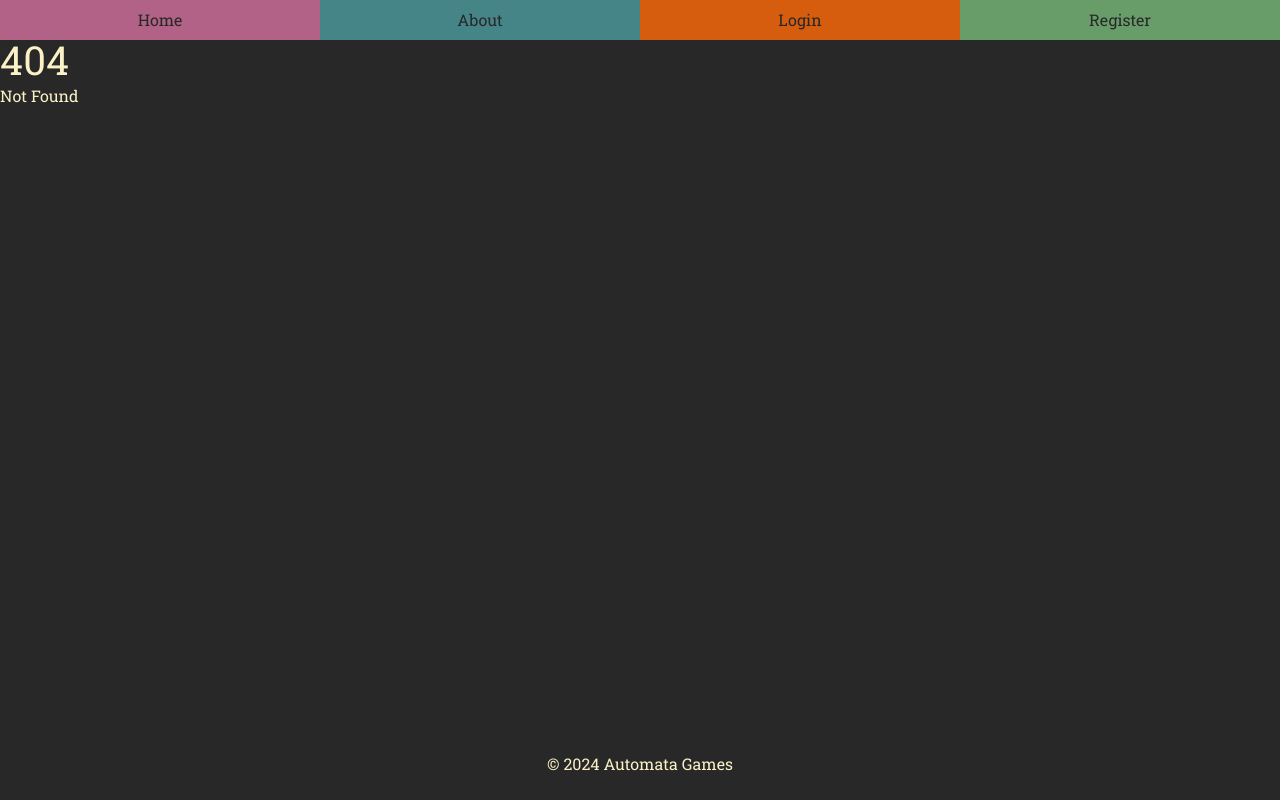
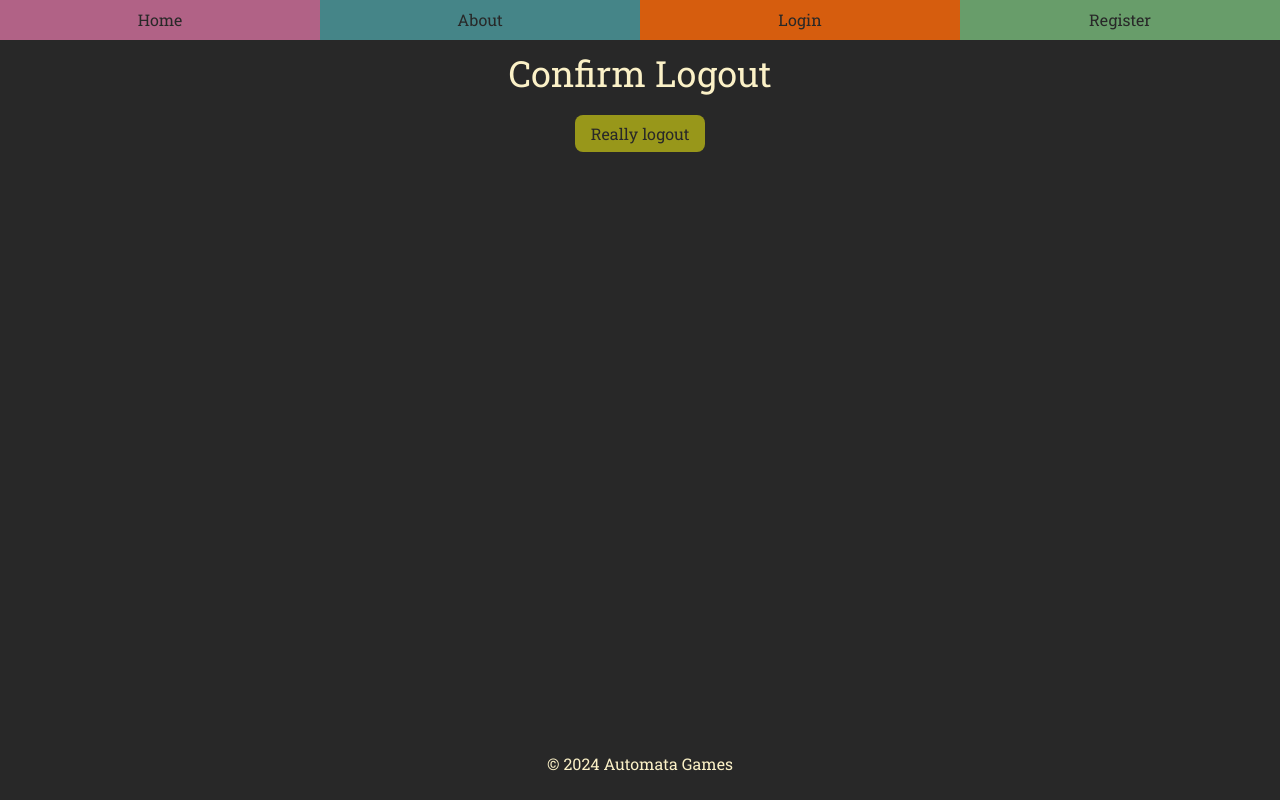
Before and after one commit to kyle-rader/rust-web-app, a SvelteKit app in the folder client/: page /logout in a window 1280 px wide. Before the commit this address had no page. Built offline with nearby package versions, Linux system fonts and the light colour scheme.

Commit message:
update user store to check for expired token on creation.

```diff
--- a/client/package.json
+++ b/client/package.json
@@ -36,5 +36,8 @@
     "vite": "^5.0.3",
     "vitest": "^1.2.0"
   },
-  "type": "module"
+  "type": "module",
+  "dependencies": {
+    "webrtc-adapter": "^9.0.1"
+  }
 }
--- a/client/src/css/app.css
+++ b/client/src/css/app.css
@@ -88,6 +88,18 @@ input {
 	}
 }
 
+.button.flat {
+	border: none;
+}
+
+.button.rounded {
+	border-radius: 0.5rem;
+}
+
+.button.padded {
+	padding: 0.5rem 1rem;
+}
+
 /* Phones */
 @media screen and (max-width: 600px) {
 	h1 {
--- a/client/src/lib/components/RequiresAuth.svelte
+++ b/client/src/lib/components/RequiresAuth.svelte
@@ -5,6 +5,8 @@
 {#if $user !== null}
 	<slot />
 {:else}
-	<h1>Login Required</h1>
-	<p>You must be logged in to view this page.</p>
+	<div class="container center">
+		<h1>Login Required</h1>
+		<p>You must be logged in to view this page.</p>
+	</div>
 {/if}
--- a/client/src/lib/stores/user.ts
+++ b/client/src/lib/stores/user.ts
@@ -1,12 +1,16 @@
 import {writable} from 'svelte/store';
 import type { User } from '$lib/types/user';
 import { cookieDelete, cookieGet } from '$lib/cookie';
+import { unixTime } from '$lib/time';
 
 function createUser() {
     const token = cookieGet('auth-token');
-    console.log('token', token);
-    const user = token ? JSON.parse(atob(token.split('.')[1])) : null;
-    console.log('user', user);
+    let user = token ? JSON.parse(atob(token.split('.')[1])) : null;
+
+    if (user && user.exp && user.exp < unixTime()) {
+        cookieDelete('auth-token');
+        user = null;
+    }
 
     const {subscribe, set } = writable(user as User | null);
 
@@ -28,4 +32,5 @@ function createUser() {
         logout,
     }
 }
+
 export const user = createUser();
--- /dev/null
+++ b/client/src/lib/time.ts
@@ -0,0 +1,5 @@
+function unixTime() {
+  return Math.floor(Date.now() / 1000);
+}
+
+export { unixTime };
--- a/client/src/routes/+layout.svelte
+++ b/client/src/routes/+layout.svelte
@@ -3,13 +3,6 @@
 	import '../css/app.css';
 
 	import { user } from '$lib/stores/user';
-	import { goto } from '$app/navigation';
-
-	function logout() {
-		user.logout();
-		// redirect to Games Page
-		goto('/games');
-	}
 </script>
 
 <div class="app">
@@ -19,7 +12,7 @@
 		{#if $user !== null}
 			<a href="/games" class="bg-blue button">Games</a>
 			<a href="/profile" class="bg-orange button">Profile</a>
-			<a href="/" class="bg-aqua button" on:click|preventDefault={logout}>Logout</a>
+			<a href="/logout" class="bg-aqua button">Logout</a>
 		{:else}
 			<a href="/about" class="bg-blue button">About</a>
 			<a href="/login" class="bg-orange button">Login</a>
--- a/client/src/routes/games/+page.svelte
+++ b/client/src/routes/games/+page.svelte
@@ -1,3 +1,3 @@
 <div class="container center">
-	<h1>Welcome to Games</h1>
+	<h1>Join a Game</h1>
 </div>
--- /dev/null
+++ b/client/src/routes/logout/+page.svelte
@@ -0,0 +1,24 @@
+<script lang="ts">
+	import { goto } from '$app/navigation';
+	import { user } from '$lib/stores/user';
+
+	function logout() {
+		user.logout();
+		// redirect to Games Page
+		goto('/games');
+	}
+</script>
+
+<div class="container center">
+	<h2>Confirm Logout</h2>
+	<p>
+		<button class="button flat rounded padded bg-green" on:click={logout}>Really logout</button>
+	</p>
+</div>
+
+<style>
+	button {
+		margin-top: 1em;
+		font-size: 1em;
+	}
+</style>
```
Also changed, not shown: client/src/routes/login/+page.svelte (+10 -1 lines), 2 other files (tests, documents, lock files or other folders).
